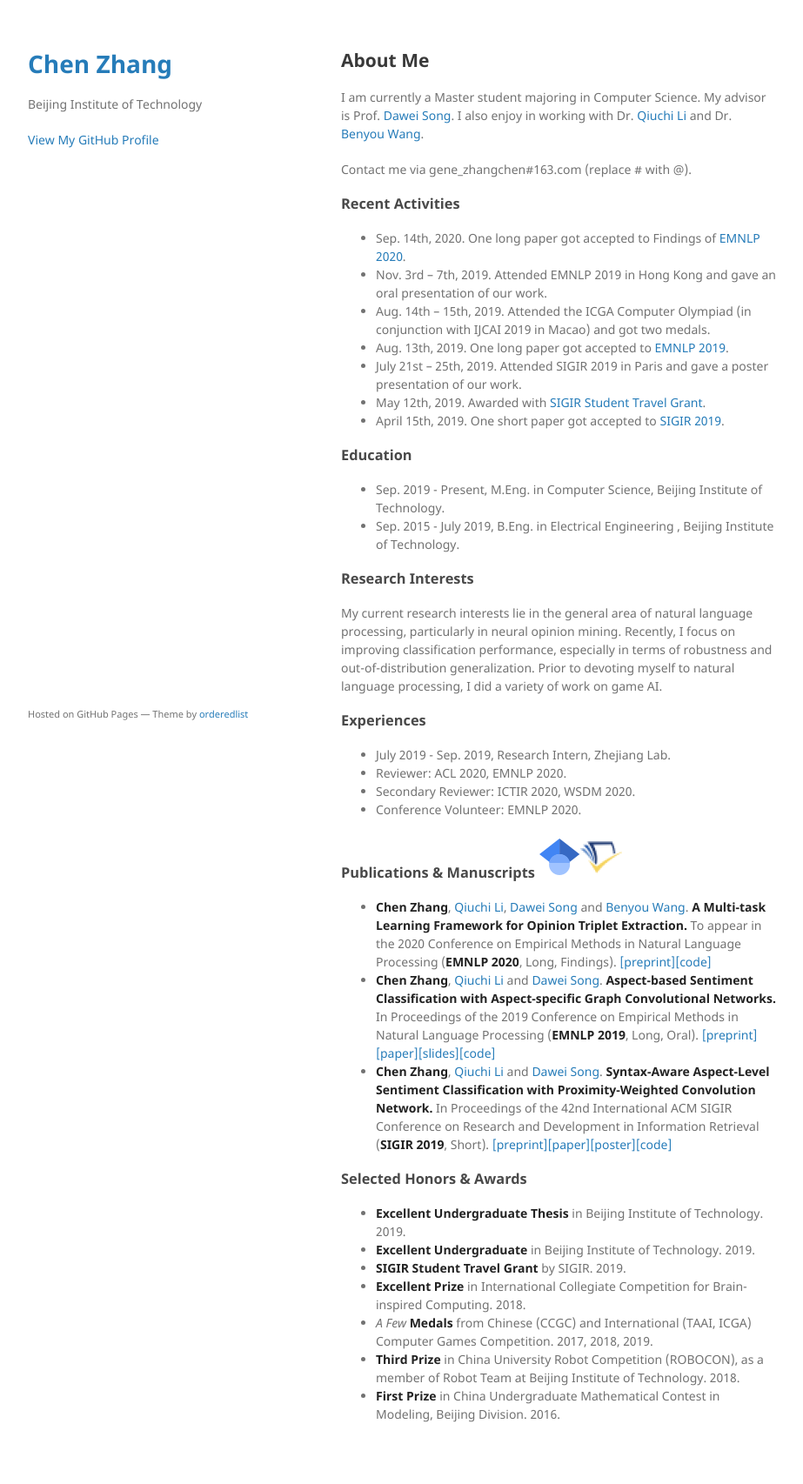
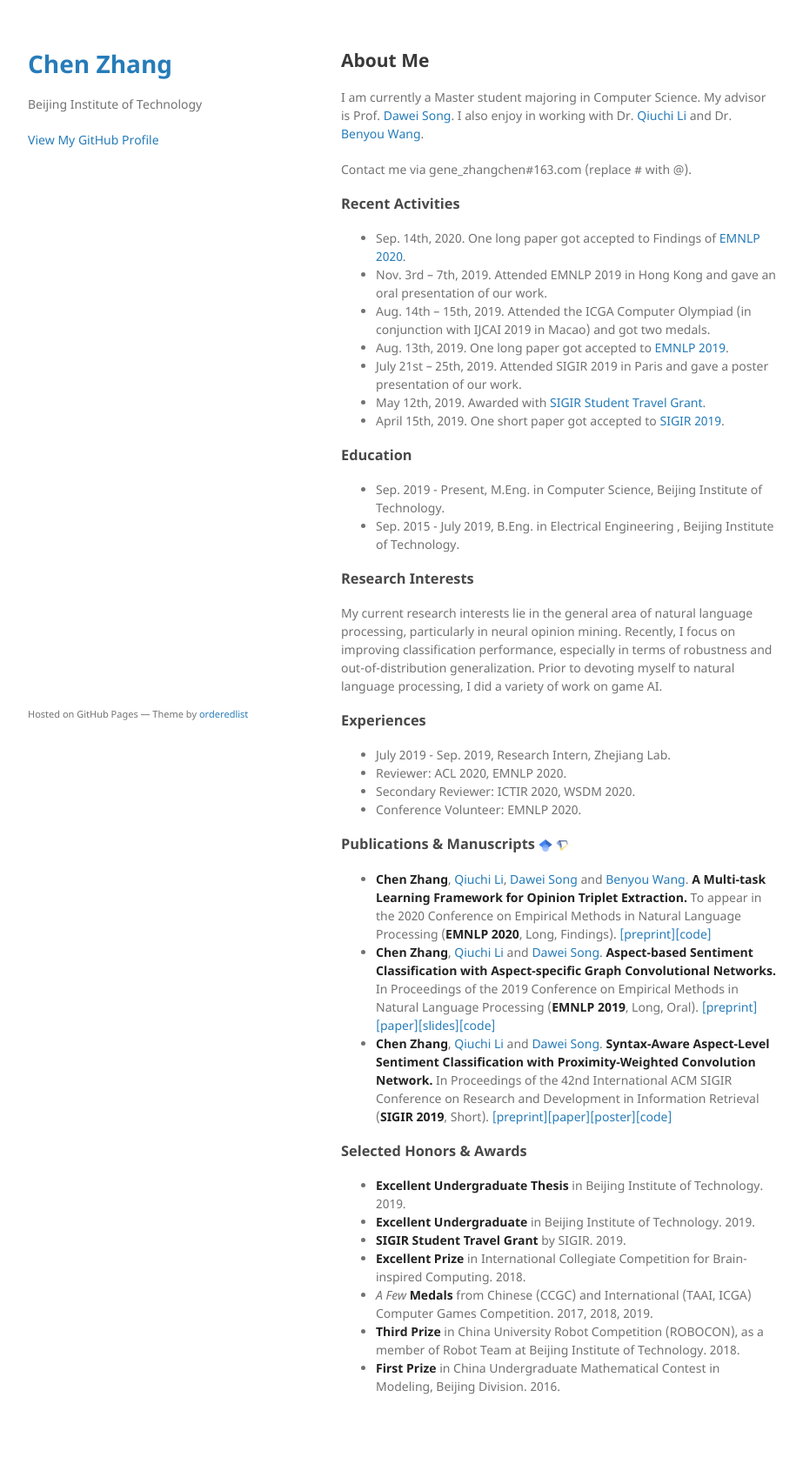
Before and after one commit to GeneZC/genezc.github.io, a Jekyll site: the page built from index.md, in a window 1280 px wide. Shown: the whole page at 87% size, without its empty margins (178-1101 px from the left). Built offline with Jekyll 4.4.1, drawn with Linux system fonts in a browser that asks for light colours; our own code applies the rules of GitHub Pages for plain Markdown files; after the commit the page ends 1674 px from its top, so only the background shows below that.

Commit message:
Resize scholar icons

```diff
--- a/index.md
+++ b/index.md
@@ -37,7 +37,7 @@ work on game AI.
 * Secondary Reviewer: ICTIR 2020, WSDM 2020.
 * Conference Volunteer: EMNLP 2020.
 
-### Publications & Manuscripts [![google](./assets/img/google.ico)](https://scholar.google.com/citations?user=IMwAXWcAAAAJ)[![semantic](./assets/img/semantic.ico)](https://www.semanticscholar.org/author/Chen-Zhang/145107889)
+### Publications & Manuscripts [<img src="./assets/img/google.ico" width="16" height="16" alt="google" align=center/>](https://scholar.google.com/citations?user=IMwAXWcAAAAJ) [<img src="./assets/img/semantic.ico" width="16" height="16" alt="semantic" align=center/>](https://www.semanticscholar.org/author/Chen-Zhang/145107889)
 
 * **Chen Zhang**, [Qiuchi Li](https://qiuchili.github.io), [Dawei Song](http://cs.bit.edu.cn/szdw/jsml/js/sdw/index.htm) and [Benyou Wang](https://wabyking.github.io/old). **A Multi-task Learning Framework for Opinion Triplet Extraction.** To appear in the 2020 Conference on Empirical Methods in Natural Language Processing (**EMNLP 2020**, Long, Findings). [[preprint]](https://arxiv.org/abs/2010.01512)[[code]](https://github.com/GeneZC/OTE-MTL)
 * **Chen Zhang**, [Qiuchi Li](https://qiuchili.github.io) and [Dawei Song](http://cs.bit.edu.cn/szdw/jsml/js/sdw/index.htm). **Aspect-based Sentiment Classification with Aspect-specific Graph Convolutional Networks.** In Proceedings of the 2019 Conference on Empirical Methods in Natural Language Processing (**EMNLP 2019**, Long, Oral). [[preprint]](https://arxiv.org/abs/1909.03477)[[paper]](https://www.aclweb.org/anthology/D19-1464/)[[slides]](./assets/file/EMNLP2019-Oral.pdf)[[code]](https://github.com/GeneZC/ASGCN)
```
Also changed, not shown: assets/img/logo.png (deleted).
